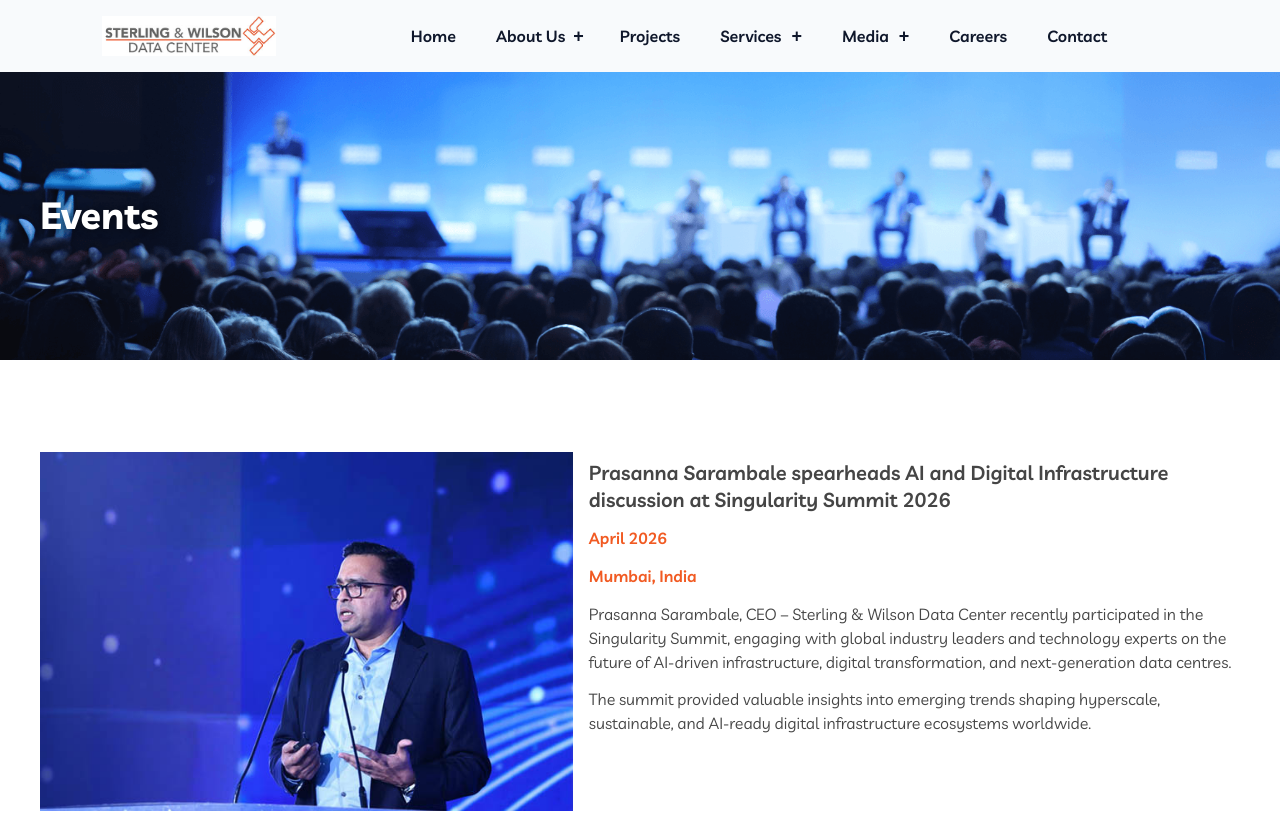
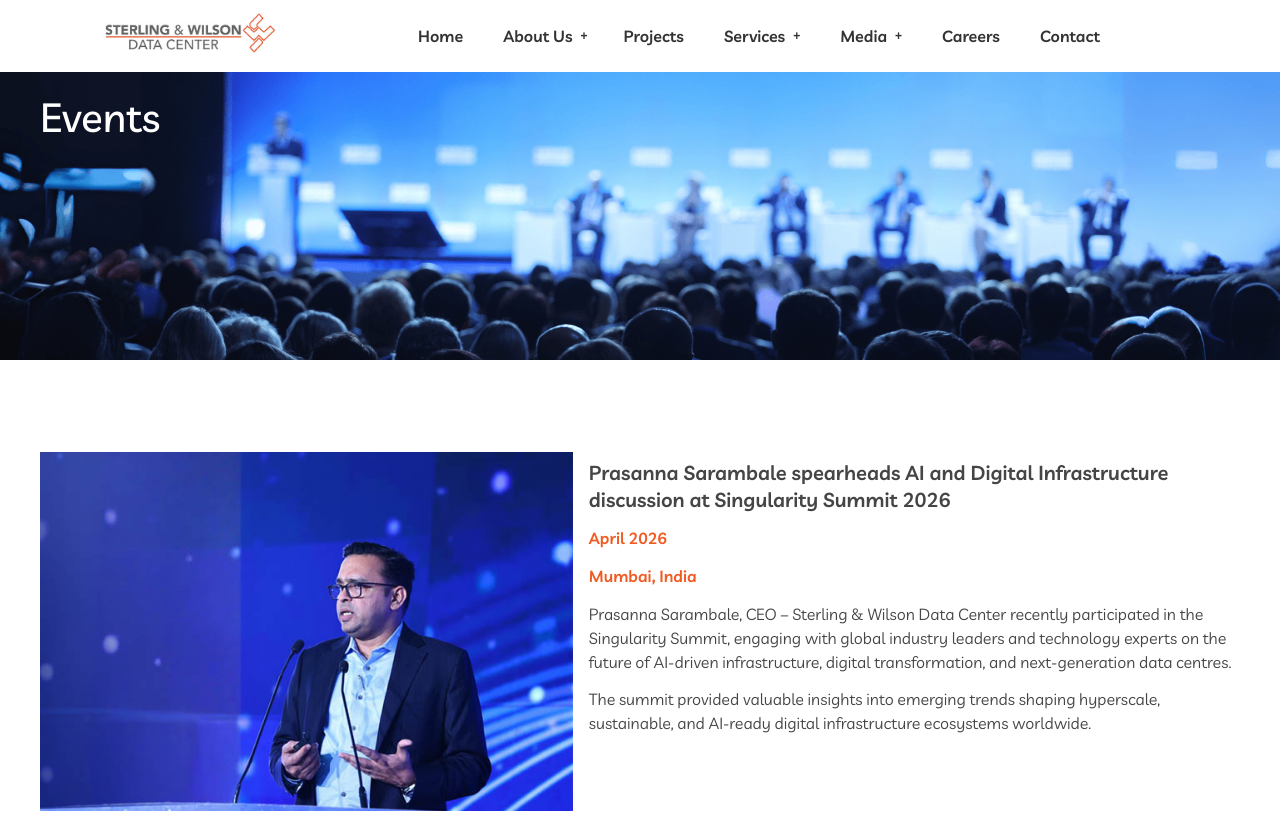
Before and after one commit to yaseen1994/sterling-next, a Next.js app: page /events in a window 1280 px wide. Shown: the top 813 px of the page. Built offline with nearby package versions, Linux system fonts and the light colour scheme.

Commit message:
fix(ui): align shared visual system with reference

```diff
--- a/src/app/layout.tsx
+++ b/src/app/layout.tsx
@@ -13,7 +13,7 @@
 export default function RootLayout({ children }: { children: ReactNode }) {
   return (
     <html lang="en" className={livvic.variable}>
-      <body className="min-h-screen bg-slate-50 text-slate-900 antialiased">
+      <body className="min-h-screen bg-white text-[#333333]">
         {children}
       </body>
     </html>
--- a/src/components/corporate/corporate.module.css
+++ b/src/components/corporate/corporate.module.css
@@ -7,7 +7,7 @@
 .banner {
   position: relative;
   display: flex;
-  align-items: center;
+  align-items: flex-start;
   min-height: 11rem;
   overflow: hidden;
   color: var(--color-site-inverse);
@@ -25,17 +25,21 @@
 .bannerContent {
   position: relative;
   z-index: 1;
-  padding-block: 2.5rem;
+  padding-top: 2%;
+  padding-bottom: 1.5rem;
 }
 
 .bannerTitle,
 .bannerTitleInk {
-  max-width: 40rem;
+  max-width: none;
+  font-size: 32.4032px;
+  font-weight: 500;
+  line-height: 1;
 }
 
 .bannerTitle {
   color: var(--color-site-inverse);
-  text-shadow: 0 1px 8px rgb(0 0 0 / 45%);
+  text-shadow: none;
 }
 
 .bannerTitleInk {
@@ -221,6 +225,11 @@
     min-height: 18rem;
   }
 
+  .bannerTitle,
+  .bannerTitleInk {
+    font-size: 21.504px;
+  }
+
   .cards,
   .awards,
   .profiles,
@@ -230,6 +239,11 @@
 }
 
 @media (min-width: 64rem) {
+  .bannerTitle,
+  .bannerTitleInk {
+    font-size: 40.32px;
+  }
+
   .split {
     grid-template-columns: minmax(16rem, 0.8fr) minmax(0, 1.2fr);
     gap: 2.5rem;
--- a/src/components/home/company.tsx
+++ b/src/components/home/company.tsx
@@ -24,7 +24,7 @@
               tone="dark"
             />
             <p>{companyContent.body}</p>
-            <Link className={`${styles.textLink} ${styles.filled}`} href={companyContent.cta.href}>
+            <Link className={styles.textLink} href={companyContent.cta.href}>
               {companyContent.cta.label}
             </Link>
           </div>
--- a/src/components/shell/shell.module.css
+++ b/src/components/shell/shell.module.css
@@ -16,6 +16,7 @@
 .logo {
   display: flex;
   flex: 0 0 174px;
+  align-self: start;
   width: 174px;
   height: 40px;
   align-items: center;
@@ -44,11 +45,11 @@
 }
 .menuRow:has(.submenuToggle) a { padding-right: 0; }
 .menuRow .submenuToggle { padding: 13px 16px 13px 8px; }
-.indicator { margin-left: 10px; font: 600 18px/1 Arial, sans-serif; }
+.indicator { margin-left: 8px; font: 600 12px/1 Arial, sans-serif; }
 .submenuToggle .indicator { margin-left: 0; }
 .menuRow a[aria-current="page"], .menuRow a:hover, .menuRow button:hover, .menuRow button[aria-expanded="true"] { color: #e84c09; }
 .submenu { position: absolute; top: 100%; left: 0; width: max-content; max-width: 280px; background: white; list-style: none; padding: 0; margin: 0; }
-.submenu a { display: block; padding: 13px 20px; font: 400 13px/20px var(--font-livvic), sans-serif; color: var(--color-site-dark); text-decoration: none; }
+.submenu a { display: block; padding: 13px 20px; font: 500 13px/20px var(--font-livvic), sans-serif; color: #33373d; text-decoration: none; }
 .submenu a:hover { background: #f1f1f1; color: #e84c09; }
 .menuToggle, .mobilePanel { display: none; }
 .header :is(a, button):focus-visible, .footer a:focus-visible, .mobilePanel :is(a,button):focus-visible { outline: 3px solid currentColor; outline-offset: 3px; }
@@ -69,15 +70,15 @@
 .footer a:hover { text-decoration: underline; }
 .footer .following { margin-top: 7px; }
 .social { display: inline-flex; width: 36px; height: 36px; align-items: center; justify-content: center; margin: 10px 0 0; border-radius: 50%; background: #e9e9e9; }
-.social span { color: var(--color-site-accent); font: 700 22px/1 Arial, sans-serif; }
+.social span { color: #69727d; font: 400 18px/1 Arial, sans-serif; }
 
 @media (max-width: 1024px) {
   .headerInner { display: flex; padding: 3% 5%; gap: 0; justify-content: space-between; }
   .logo { width: 168px; flex-basis: 168px; height: 38px; }
   .navigationRoot { flex: none; }
-  .menuToggle { display: flex; width: 44px; height: 44px; align-items: center; justify-content: center; background: #f2f2f2; color: #33373d; border: 0; border-radius: 3px; cursor: pointer; }
-  .hamburger { font: 28px/1 Arial, sans-serif; }
-  .dots { display: none; }
+  .menuToggle { display: flex; width: 33px; height: 32px; align-items: center; justify-content: center; background: transparent; color: #33373d; border: 0; padding: 0; cursor: pointer; }
+  .hamburger { display: none; }
+  .dots { display: block; width: 33px; height: 32px; }
   .desktopNavigation { display: none; position: absolute; inset: calc(100% - 22px) 0 auto; background: white; max-height: calc(100dvh - 90px); overflow-y: auto; }
   .desktopNavigation.tabletOpen { display: block; }
   .menu { display: block; }
@@ -94,10 +95,7 @@
 @media (max-width: 767px) {
   .taglineBreak { display: none; }
   .headerInner { padding: 8px 5%; }
-  .logo { width: 186px; flex-basis: 186px; height: 43px; }
-  .menuToggle { background: none; }
-  .hamburger { display: none; }
-  .dots { display: block; width: 33px; height: 32px; }
+  .logo { width: 193px; flex-basis: 193px; height: 44px; }
   .desktopNavigation.tabletOpen { display: none; }
   .mobilePanel[open] { display: block; }
   .mobilePanel { position: fixed; inset: 0 0 0 auto; margin: 0; width: min(300px, 100%); max-width: 100%; height: 100dvh; max-height: 100dvh; padding: 60px 30px 24px; border: 0; background: white; color: var(--color-site-dark); overflow-y: auto; }
--- a/src/components/ui/button.tsx
+++ b/src/components/ui/button.tsx
@@ -2,7 +2,7 @@
 import type { ComponentPropsWithoutRef } from "react";
 
 const appearance =
-  "inline-flex min-h-11 items-center justify-center rounded-control border-2 border-[color:var(--control-border)] bg-transparent px-6 py-3 text-[15px] font-medium leading-none text-inherit no-underline focus-visible:outline-[3px] focus-visible:outline-offset-4 focus-visible:outline-current disabled:cursor-not-allowed disabled:opacity-50";
+  "inline-flex items-center justify-center rounded-control border-[1.6px] border-[color:var(--control-border)] bg-transparent px-6 py-3 text-[15px] font-medium leading-[15px] text-[color:var(--control-border)] no-underline focus-visible:outline-[3px] focus-visible:outline-offset-4 focus-visible:outline-current disabled:cursor-not-allowed disabled:opacity-50";
 
 export function Button({
   type = "button",
```
Also changed, not shown: src/components/home/home.module.css (+4 -13 lines), src/components/services/services.module.css (+8 -7 lines), 1 other file (tests, documents, lock files or other folders).
